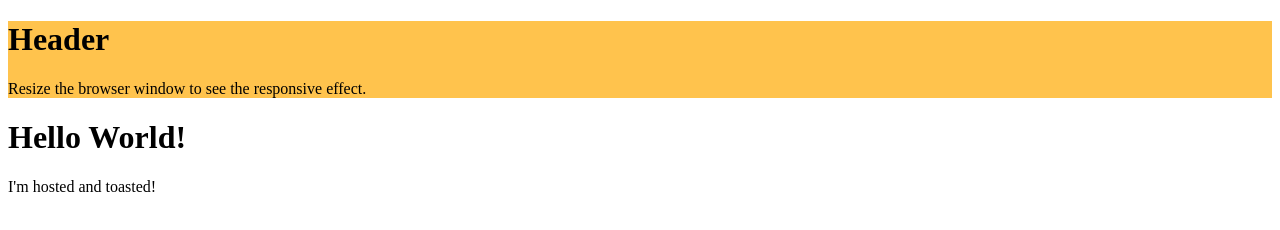
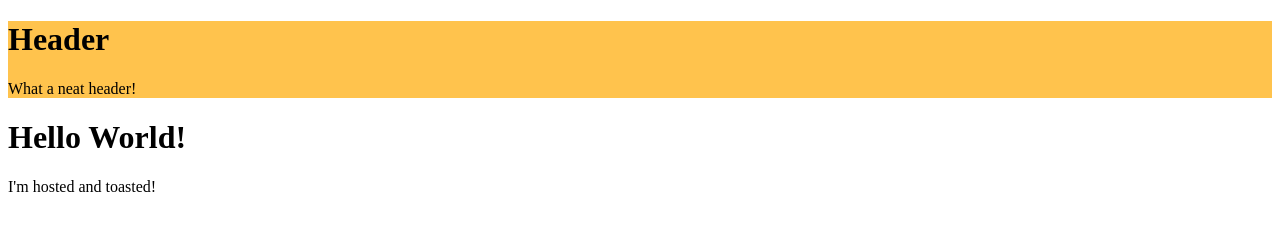
Before and after one commit to xavierhayden/xavierhayden.github.io, a plain HTML site: page index.html in a window 1280 px wide. Drawn offline with Linux system fonts and the light colour scheme.

Commit message:
Update index.html

```diff
--- a/index.html
+++ b/index.html
@@ -8,7 +8,7 @@
 <body>
 <div class="header">
   <h1>Header</h1>
-  <p>Resize the browser window to see the responsive effect.</p>
+  <p>What a neat header!</p>
 </div>
 
 <h1>Hello World!</h1>
```
